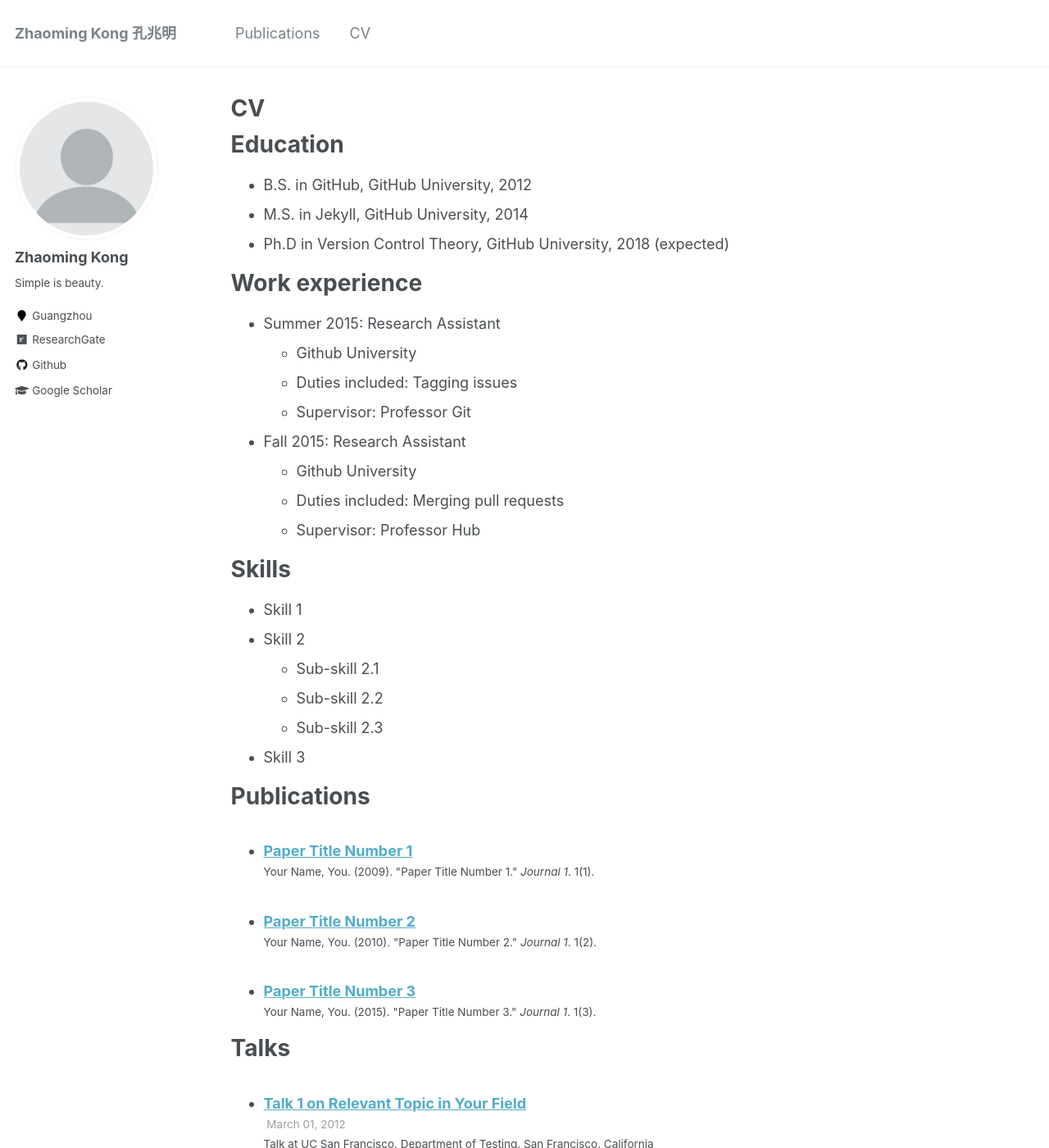
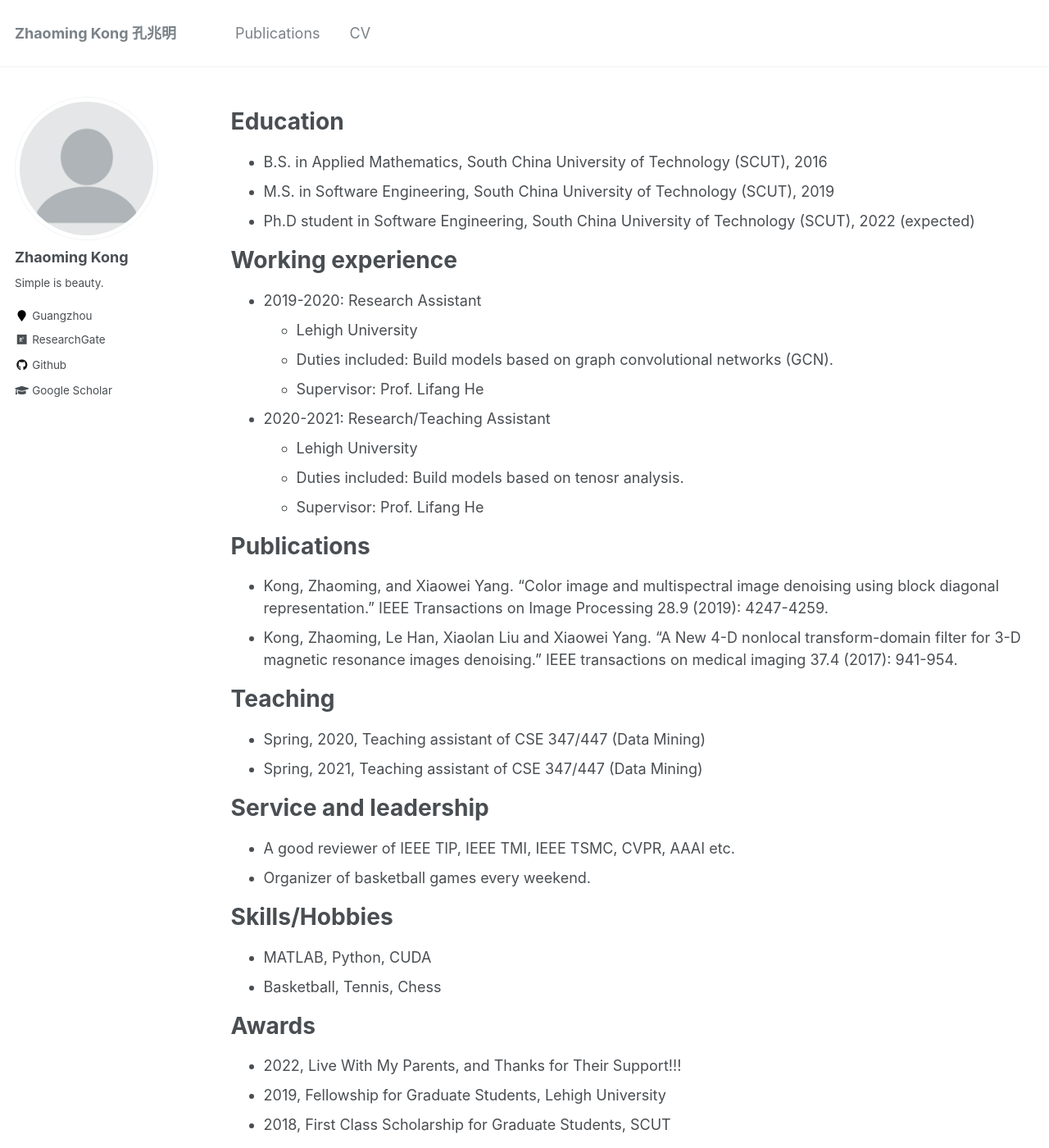
Before and after one commit to ZhaomingKong/ZhaomingKong.github.io, a Jekyll site: the page built from _pages/cv.md, in a window 1280 px wide and 1400 px high. Shown: the whole window at 82% size. Built offline with Jekyll 4.4.1, drawn with Linux system fonts in a browser that asks for light colours; some of the changed text lies outside the part shown.

Commit message:
Update cv.md

```diff
--- a/_pages/cv.md
+++ b/_pages/cv.md
@@ -1,6 +1,6 @@
 ---
 layout: archive
-title: "CV"
+title: ""
 permalink: /cv/
 author_profile: true
 redirect_from:
@@ -11,49 +11,46 @@ redirect_from:
 
 Education
 ======
-* B.S. in GitHub, GitHub University, 2012
-* M.S. in Jekyll, GitHub University, 2014
-* Ph.D in Version Control Theory, GitHub University, 2018 (expected)
+* B.S. in Applied Mathematics, South China University of Technology (SCUT), 2016
+* M.S. in Software Engineering, South China University of Technology (SCUT), 2019
+* Ph.D student in Software Engineering, South China University of Technology (SCUT), 2022 (expected)
 
-Work experience
+Working experience
 ======
-* Summer 2015: Research Assistant
-  * Github University
-  * Duties included: Tagging issues
-  * Supervisor: Professor Git
+* 2019-2020: Research Assistant
+  * Lehigh University
+  * Duties included: Build models based on graph convolutional networks (GCN).
+  * Supervisor: Prof. Lifang He
 
-* Fall 2015: Research Assistant
-  * Github University
-  * Duties included: Merging pull requests
-  * Supervisor: Professor Hub
-
-Skills
-======
-* Skill 1
-* Skill 2
-  * Sub-skill 2.1
-  * Sub-skill 2.2
-  * Sub-skill 2.3
-* Skill 3
+* 2020-2021: Research/Teaching Assistant
+  * Lehigh University
+  * Duties included: Build models based on tenosr analysis.
+  * Supervisor: Prof. Lifang He
 
 Publications
 ======
-  <ul>{% for post in site.publications %}
-    {% include archive-single-cv.html %}
-  {% endfor %}</ul>
-
-Talks
-======
-  <ul>{% for post in site.talks %}
-    {% include archive-single-talk-cv.html %}
-  {% endfor %}</ul>
+* Kong, Zhaoming, and Xiaowei Yang. "Color image and multispectral image denoising using block diagonal representation." IEEE Transactions on Image Processing 28.9 (2019): 4247-4259.
+* Kong, Zhaoming, Le Han, Xiaolan Liu and Xiaowei Yang. "A New 4-D nonlocal transform-domain filter for 3-D magnetic resonance images denoising." IEEE transactions on medical imaging 37.4 (2017): 941-954.
 
 Teaching
 ======
-  <ul>{% for post in site.teaching %}
-    {% include archive-single-cv.html %}
-  {% endfor %}</ul>
+* Spring, 2020, Teaching assistant of CSE 347/447 (Data Mining)
+* Spring, 2021, Teaching assistant of CSE 347/447 (Data Mining)
 
 Service and leadership
 ======
-* Currently signed in to 43 different slack teams
+* A good reviewer of IEEE TIP, IEEE TMI, IEEE TSMC, CVPR, AAAI etc.
+* Organizer of basketball games every weekend.
+
+Skills/Hobbies
+======
+* MATLAB, Python, CUDA
+* Basketball, Tennis, Chess
+
+Awards
+======
+* 2022, Live With My Parents, and Thanks for Their Support!!!
+* 2019, Fellowship for Graduate Students, Lehigh University
+* 2018, First Class Scholarship for Graduate Students, SCUT
+* 2017, Third Class Scholarship for Graduate Students, SCUT
+* 2016, First Class Scholarship for Graduate Students, SCUT
```
